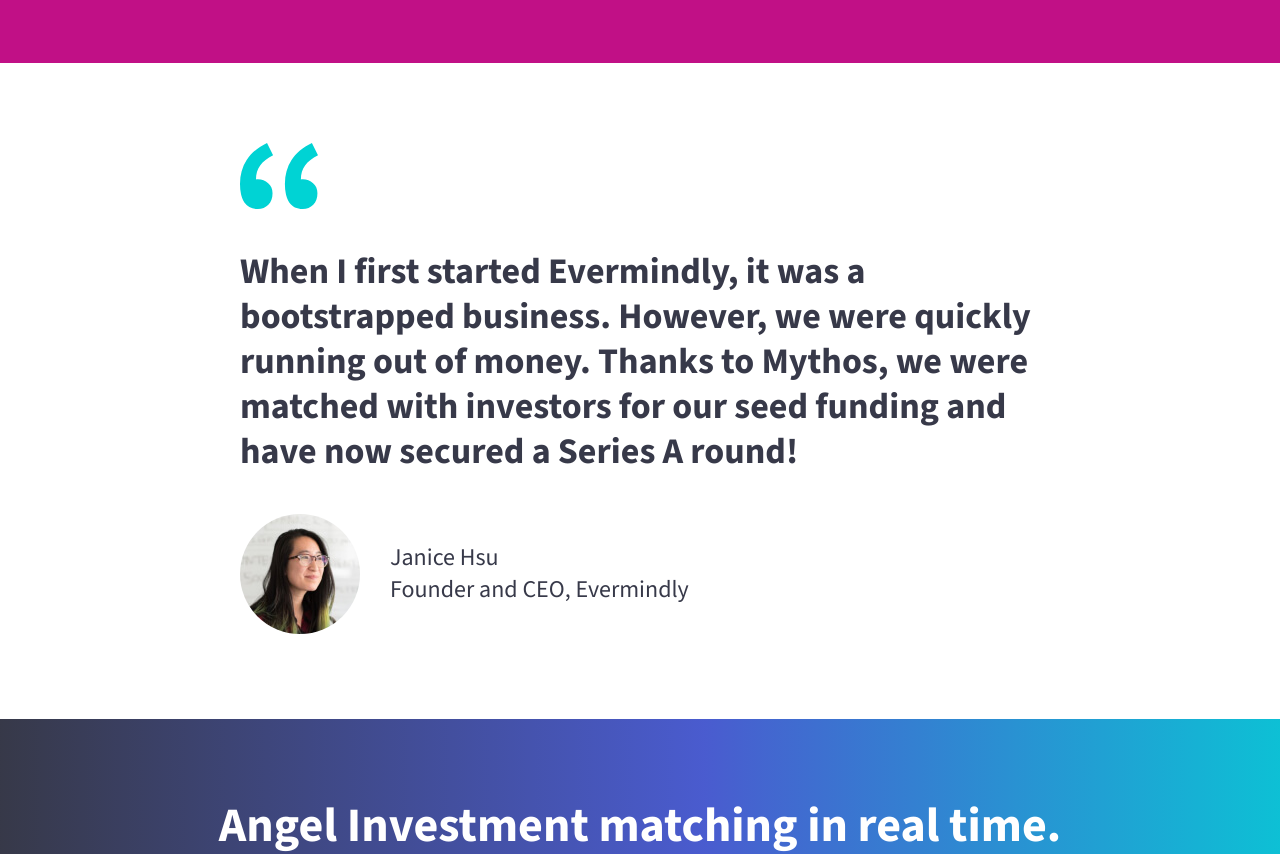
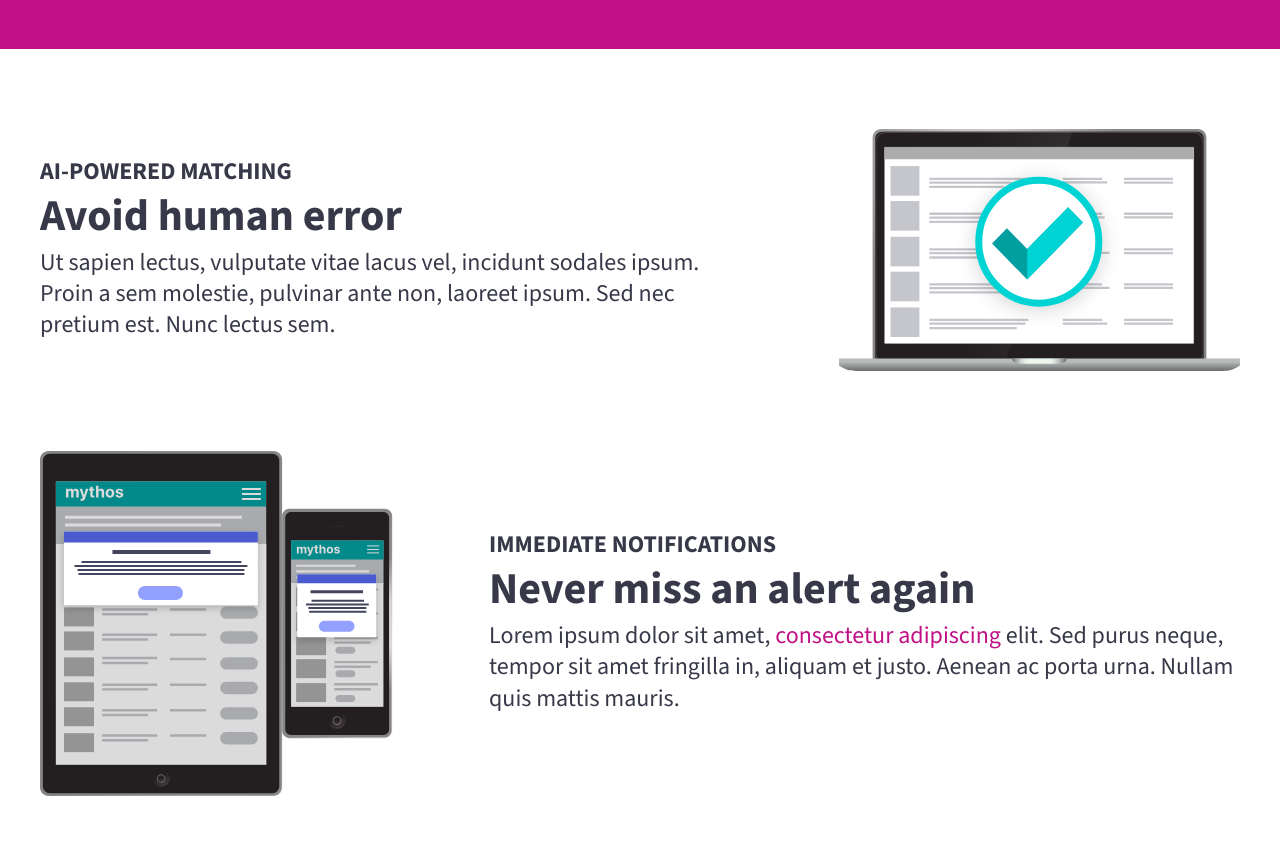
Before and after one commit to justtuts/a1-cc, a plain HTML site: page index.html in a window 1280 px wide. Shown: the part 1840-2694 px from the top of the page. Drawn offline with nearby package versions, Linux system fonts and the light colour scheme.

Commit message:
Alternating features

```diff
--- /dev/null
+++ b/app/scss/components/_alt-feature.scss
@@ -0,0 +1,43 @@
+@use '../util/' as u;
+
+.alt-feature {
+	&__wrapper {
+		display: grid;
+		gap: 60px;
+
+		@include u.breakpoint(large) {
+			gap: 80px;
+		}
+	}
+
+	&__row {
+		display: flex;
+		flex-direction: column;
+		align-items: center;
+		gap: 40px;
+
+		@include u.breakpoint(large) {
+			flex-direction: row;
+			gap: 8%;
+
+			&:nth-child(odd) {
+				flex-direction: row-reverse;
+			}
+		}
+	}
+
+	&__image {
+		width: auto;
+		max-width: u.rem(200);
+
+		@include u.breakpoint(large) {
+			max-width: 100%;
+		}
+	}
+
+	&__text {
+		p {
+			margin-block-end: 0;
+		}
+	}
+}
--- a/app/scss/components/_features.scss
+++ b/app/scss/components/_features.scss
@@ -55,10 +55,6 @@
 		}
 	}
 
-	&__title {
-		margin-block-end: u.rem(10);
-	}
-
 	&__description {
 		margin-block-end: 0;
 		max-width: 50ch;
--- a/app/scss/components/_footer.scss
+++ b/app/scss/components/_footer.scss
@@ -48,10 +48,10 @@
 		color: var(--text-dark);
 
 		&:hover {
-			color: var(--text-link-hover);
+			color: var(--text-link);
 
 			.footer__social-path {
-				fill: var(--text-link-hover);
+				fill: var(--text-link);
 			}
 		}
 	}
--- a/app/scss/components/_index.scss
+++ b/app/scss/components/_index.scss
@@ -2,6 +2,7 @@
 @forward 'hero';
 @forward 'features';
 @forward 'fw-features';
+@forward 'alt-feature';
 @forward 'testimonial';
 @forward 'fw-cta';
 @forward 'footer';
--- a/app/scss/globals/_colors.scss
+++ b/app/scss/globals/_colors.scss
@@ -2,7 +2,7 @@
 	--main-bg: hsl(0, 0%, 100%);
 	--text-dark: hsl(233, 14%, 25%);
 	--text-light: hsl(0, 0%, 100%);
-	--text-link-hover: hsl(320, 85%, 41%);
+	--text-link: hsl(320, 85%, 41%);
 	--header-bg: hsl(232, 58%, 55%);
 	--link-gradient1: hsl(180, 100%, 42%);
 	--link-gradient2: hsl(50, 99%, 53%);
--- a/app/scss/globals/_typography.scss
+++ b/app/scss/globals/_typography.scss
@@ -32,6 +32,20 @@
 h3 {
 	font-size: u.rem(24);
 	line-height: 1;
+	margin-block-end: u.rem(10);
+
+	&.large {
+		font-size: u.rem(36);
+		font-size: clamp(u.rem(36), 2.02rem + 0.97vw, u.rem(44));
+
+		span {
+			display: block;
+			font-size: u.rem(20);
+			font-size: clamp(u.rem(20), 1.14rem + 0.48vw, u.rem(24));
+			text-transform: uppercase;
+			margin-block-end: u.rem(10);
+		}
+	}
 }
 
 p {
@@ -55,3 +69,7 @@
 a:active {
 	text-decoration: none;
 }
+
+a {
+	color: var(--text-link);
+}
--- a/app/scss/util/_functions.scss
+++ b/app/scss/util/_functions.scss
@@ -4,7 +4,7 @@
 @function rem($pixel) {
 	//test to see if a unit is accidentally included as part of the $pixel parameter. $pixel can ONLY be a number
 	@if math.is-unitless($pixel) {
-		//divide $pixel by 16 to return rems
+		//divide $pixel by 16 to return value, concatenate "rem" to set unit of measurment as rems
 		@return math.div($pixel, 16) + rem;
 	} @else {
 		@error 'Don\'t use units when using the rem() function; only numbers';
@@ -15,7 +15,7 @@
 @function em($pixel) {
 	//test to see if a unit is accidentally included as part of the $pixel parameter. $pixel can ONLY be a number
 	@if math.is-unitless($pixel) {
-		//divide $pixel by 16 to return ems
+		//divide $pixel by 16 to return value, concatenate "em" to set unit of measurment as ems
 		@return math.div($pixel, 16) + em;
 	} @else {
 		@error 'Don\'t use units when using the em() function; only numbers';
--- a/index.html
+++ b/index.html
@@ -146,6 +146,73 @@
 							width="792"
 							height="465"
 						/>
+					</div>
+				</section>
+				<section class="alt-feature">
+					<div class="alt-feature__wrapper wrapper">
+						<div class="alt-feature__row">
+							<img
+								src="/img/laptop-check.svg"
+								width="401"
+								height="242"
+								alt="Laptop with green checkmark"
+								class="alt-feature__image"
+							/>
+							<div class="alt-feature__text">
+								<h3 class="large">
+									<span>AI-Powered Matching</span>
+									Avoid human error
+								</h3>
+								<p class="medium">
+									Ut sapien lectus, vulputate vitae lacus vel, incidunt sodales
+									ipsum. Proin a sem molestie, pulvinar ante non, laoreet ipsum.
+									Sed nec pretium est. Nunc lectus sem.
+								</p>
+							</div>
+						</div>
+
+						<div class="alt-feature__row">
+							<img
+								src="/img/tablet-phone.svg"
+								width="353"
+								height="345"
+								alt="Tablet and phone showing the Mythos dashboard"
+								class="alt-feature__image"
+							/>
+							<div class="alt-feature__text">
+								<h3 class="large">
+									<span>Immediate notifications</span>
+									Never miss an alert again
+								</h3>
+								<p class="medium">
+									Lorem ipsum dolor sit amet,
+									<a href="">consectetur adipiscing</a> elit. Sed purus neque,
+									tempor sit amet fringilla in, aliquam et justo. Aenean ac
+									porta urna. Nullam quis mattis mauris.
+								</p>
+							</div>
+						</div>
+
+						<div class="alt-feature__row">
+							<img
+								src="/img/tablet-payments.svg"
+								width="242"
+								height="345"
+								alt="Tablet with Mythos dashboard"
+								class="alt-feature__image"
+							/>
+							<div class="alt-feature__text">
+								<h3 class="large">
+									<span>Protected Payments</span>
+									Send payments from anywhere
+								</h3>
+								<p class="medium">
+									Ut sapien lectus, vulputate vitae lacus vel, tincidunt sodales
+									ipsum. <a href="">Proin a sem mattis</a>, pulvinar ante non,
+									laoreet ipsum. Sed nec pretium est. Nunc lectus sem.
+								</p>
+							</div>
+						</div>
 					</div>
 				</section>
 				<section class="testimonial">
```
Also changed, not shown: dist/style.css, img/laptop-check.svg (added), img/tablet-payments.svg (added), img/tablet-phone.svg (added), 1 other file.
